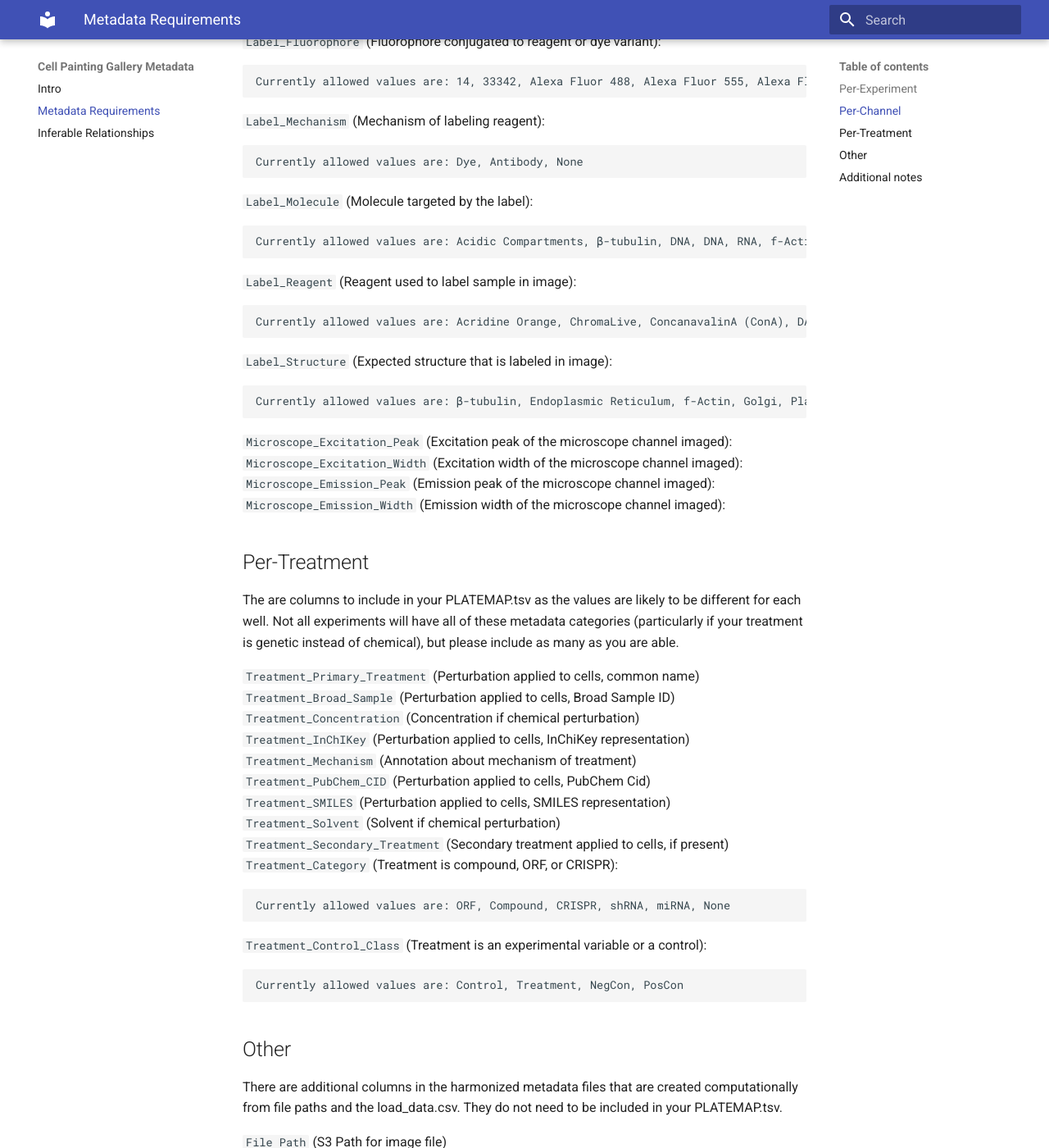
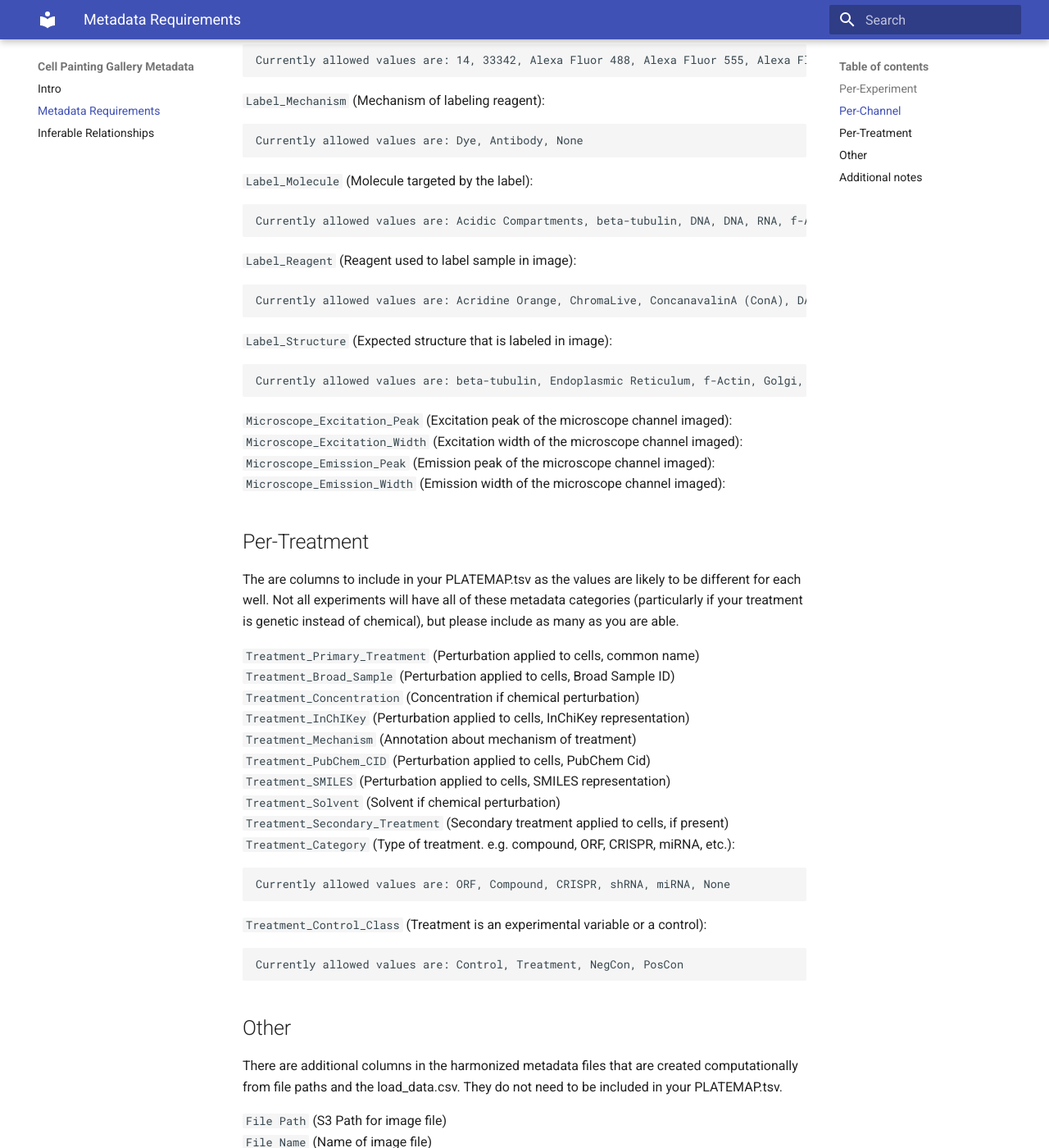
Before and after one commit to broadinstitute/cellpainting-gallery-metadata, an MkDocs documentation site: the page built from docs/metadata_requirements.md, in a window 1280 px wide and 1400 px high, scrolled down 2183 px. Shown: the whole window at 82% size. Built offline with MkDocs 1.6.1 and Material for MkDocs 9.7.7, drawn with Linux system fonts in a browser that asks for light colours; some of the changed text lies outside the part shown.

Commit message:
Auto-update metadata_requirements.md from harmonized_ontology.json

````diff
--- a/docs/metadata_requirements.md
+++ b/docs/metadata_requirements.md
@@ -34,13 +34,13 @@ Currently allowed values are: A549, C2C12, HeLa, HepG2, HepaRG, HEK293T, Huh7, M
 `Cell_Line_Type` (Cell type):
 
 ```text
-Currently allowed values are: iPSC, bone cancer, breast cancer, cervical cancer, liver cancer, lung cancer, primary human hepatocyte
+Currently allowed values are: bone cancer, breast cancer, cervical cancer, iPSC, iPSC derived cardiomyocyte, liver cancer, lung cancer, primary human hepatocyte
 ```
 
-`Cell_Line_Modification` (Line modifications (clone selection, Cas9 overexpression, etc.)):
+`Cell_Line_Modification` (Line modifications (clone selection, Cas9 overexpression, day of differentiation etc.)):
 
 ```text
-Currently allowed values are: subclone A, Cas9 polyclonal overexpression, None
+Currently allowed values are: Cas9 polyclonal overexpression, subclone A, None
 ```
 
 `Cell_Line_Organism` (Organism from which the cell line was derived):
@@ -111,19 +111,19 @@ Currently allowed values are: Dye, Antibody, None
 `Label_Molecule` (Molecule targeted by the label):
 
 ```text
-Currently allowed values are: Acidic Compartments, β-tubulin, DNA, DNA, RNA, f-Actin, f-Actin, N-acetyl-D-glucosamine, Glycoproteins, Mitochondria, N-acetyl-D-glucosamine, RNA, None, Unknown
+Currently allowed values are: Acidic Compartments, beta-tubulin, DNA, DNA, RNA, f-Actin, f-Actin, N-acetyl-D-glucosamine, Glycoproteins, Mitochondria, N-acetyl-D-glucosamine, RNA, None, Unknown
 ```
 
 `Label_Reagent` (Reagent used to label sample in image):
 
 ```text
-Currently allowed values are: Acridine Orange, ChromaLive, ConcanavalinA (ConA), DAPI, Hoechst, Lysotracker, Mitotracker, Phalloidin, SYTO, Tocris MitoBrilliant, Wheat Germ Agglutinin (WGA), Wheat Germ Agglutinin (WGA), Phalloidin, anti–β-tubulin IgG, None
+Currently allowed values are: Acridine Orange, ChromaLive, ConcanavalinA (ConA), DAPI, Hoechst, Lysotracker, Mitotracker, Phalloidin, SYTO, Tocris MitoBrilliant, Wheat Germ Agglutinin (WGA), Wheat Germ Agglutinin (WGA), Phalloidin, anti-beta-tubulin IgG, None
 ```
 
 `Label_Structure` (Expected structure that is labeled in image):
 
 ```text
-Currently allowed values are: β-tubulin, Endoplasmic Reticulum, f-Actin, Golgi, Plasma Membrane, Golgi, Plasma Membrane, f-Actin, Lysosomes, Lysosomes, Endosomes, Mitochondria, Nucleus, Nucleolus, Cytoplasmic RNA, Nucleus, Nucleolus, Cytoplasmic RNA, None, Unknown
+Currently allowed values are: beta-tubulin, Endoplasmic Reticulum, f-Actin, Golgi, Plasma Membrane, Golgi, Plasma Membrane, f-Actin, Lysosomes, Lysosomes, Endosomes, Mitochondria, Nucleus, Nucleolus, Cytoplasmic RNA, Nucleus, Nucleolus, Cytoplasmic RNA, None, Unknown
 ```
 
 `Microscope_Excitation_Peak` (Excitation peak of the microscope channel imaged):
@@ -145,7 +145,7 @@ Not all experiments will have all of these metadata categories (particularly if
 `Treatment_SMILES` (Perturbation applied to cells, SMILES representation)
 `Treatment_Solvent` (Solvent if chemical perturbation)
 `Treatment_Secondary_Treatment` (Secondary treatment applied to cells, if present)
-`Treatment_Category` (Treatment is compound, ORF, or CRISPR):
+`Treatment_Category` (Type of treatment. e.g. compound, ORF, CRISPR, miRNA, etc.):
 
 ```text
 Currently allowed values are: ORF, Compound, CRISPR, shRNA, miRNA, None
````
Also changed, not shown: other parts of docs/metadata_requirements.md (+2 -2 lines).
